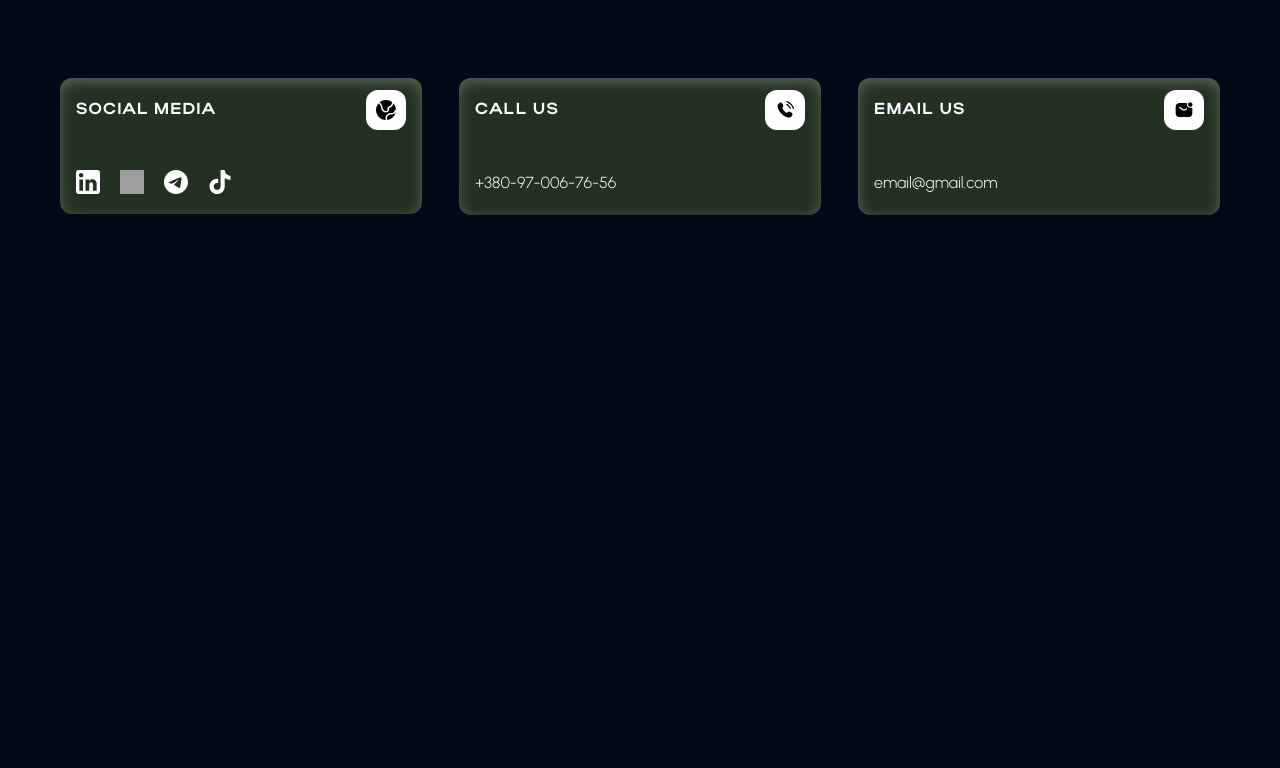
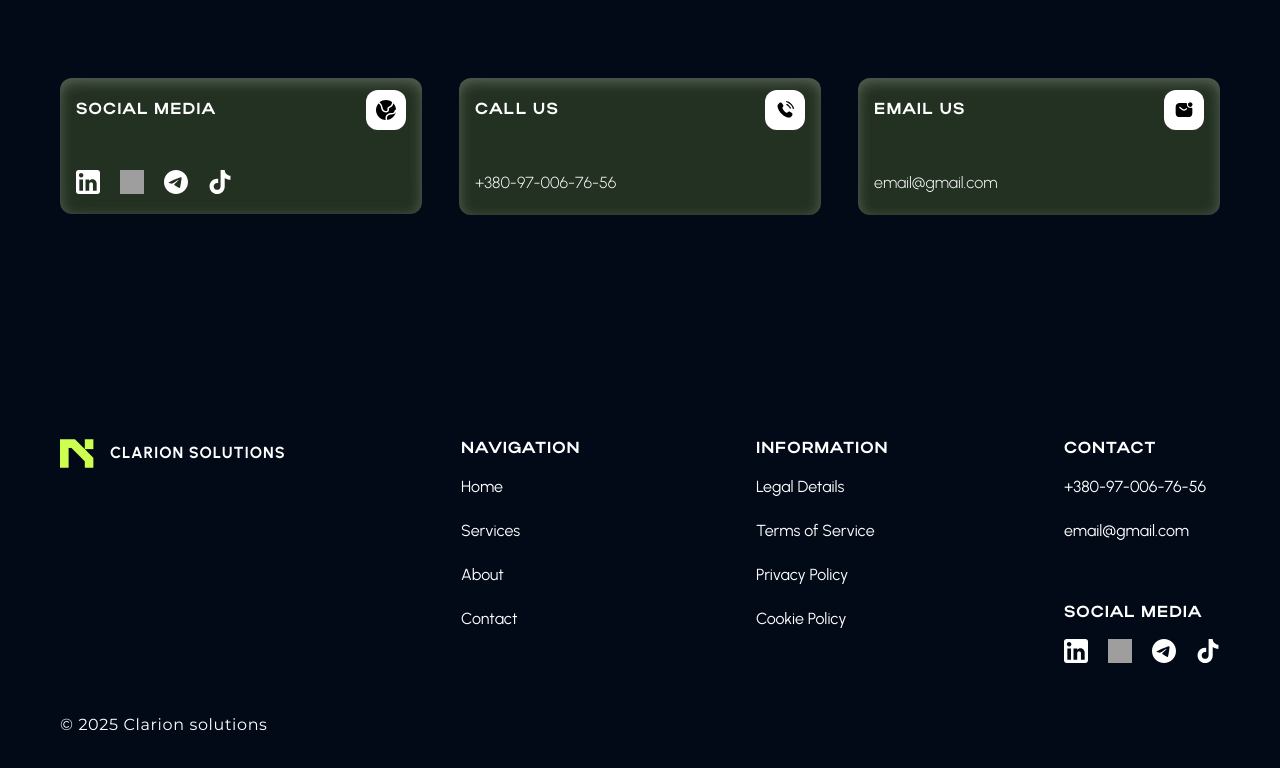
Before and after one commit to Artur-Luniaka/clarion_solutions, a Next.js app: page / in a window 1280 px wide. Shown: the part 4852-5620 px from the top of the page. Before the commit the page ends 5221 px from the top, so only its background shows below. Built offline with nearby package versions, Linux system fonts and the light colour scheme; grey boxes are pictures that could not be loaded.

Commit message:
finished footer

```diff
--- a/src/app/page.js
+++ b/src/app/page.js
@@ -5,6 +5,7 @@ import OurService from "@/components/OurService";
 import SeoPartnerSection from "@/components/SeoPartnerSection";
 import WhyClarionSol from "@/components/WhyClarionSol";
 import FormAndContactSection from "@/components/FormAndContactSection";
+import Footer from "@/components/Footer";
 
 export default function Home() {
   return (
@@ -18,6 +19,7 @@ export default function Home() {
         <JoinSection />
         <FormAndContactSection />
       </main>
+      <Footer />
     </>
   );
 }
--- /dev/null
+++ b/src/components/Footer.jsx
@@ -0,0 +1,171 @@
+"use client";
+
+import Image from "next/image";
+import Link from "next/link";
+import logo from "../../public/IMG/header-logo.png";
+import tiktok from "../../public/SVG/tik-tok.svg";
+import instagram from "../../public/SVG/instagram.svg";
+import linkedin from "../../public/SVG/linkedin.svg";
+import telegram from "../../public/SVG/telegram.svg";
+
+const Footer = () => {
+  const year = new Date().getFullYear();
+
+  return (
+    <footer className="container py-[40px] lg:py-[70px] w-[360px] md:w-[768px] lg:w-[1280px]">
+      <div className="lg:flex lg:flex-row lg:flex-wrap lg:justify-between lg:mb-[50px]">
+        <div className="mb-[60px] lg:mb-0">
+          <Link href="/" className="flex items-center gap-4">
+            <Image src={logo} alt="logo" width={34} height={29} />
+            <span className="text-primary-white font-urbanist font-bold text-base uppercase leading-5 tracking-[0.06em]">
+              Clarion Solutions
+            </span>
+          </Link>
+        </div>
+        <div className="mb-[60px] lg:mb-0">
+          <h3 className="text-primary-white font-actay-wide font-bold text-base uppercase leading-5 tracking-[0.06em] mb-4">
+            Navigation
+          </h3>
+          <nav className="flex flex-col gap-5">
+            <Link
+              href="/"
+              className="font-urbanist font-normal text-base text-primary-white hover:text-title-green transition-all duration-300"
+            >
+              Home
+            </Link>
+            <Link
+              href="#services"
+              className="font-urbanist font-normal text-base text-primary-white hover:text-title-green transition-all duration-300"
+            >
+              Services
+            </Link>
+            <Link
+              href="#about"
+              className="font-urbanist font-normal text-base text-primary-white hover:text-title-green transition-all duration-300"
+            >
+              About
+            </Link>
+            <Link
+              href="#contact"
+              className="font-urbanist font-normal text-base text-primary-white hover:text-title-green transition-all duration-300"
+            >
+              Contact
+            </Link>
+          </nav>
+        </div>
+        <div className="mb-[60px] lg:mb-0">
+          <h3 className="text-primary-white font-actay-wide font-bold text-base uppercase leading-5 tracking-[0.06em] mb-4">
+            Information
+          </h3>
+          <nav className="flex flex-col gap-5">
+            <a
+              href="/"
+              className="font-urbanist font-normal text-base text-primary-white hover:text-title-green transition-all duration-300"
+            >
+              Legal Details
+            </a>
+            <a
+              href="/"
+              className="font-urbanist font-normal text-base text-primary-white hover:text-title-green transition-all duration-300"
+            >
+              Terms of Service
+            </a>
+            <a
+              href="/"
+              className="font-urbanist font-normal text-base text-primary-white hover:text-title-green transition-all duration-300"
+            >
+              Privacy Policy
+            </a>
+            <a
+              href="/"
+              className="font-urbanist font-normal text-base text-primary-white hover:text-title-green transition-all duration-300"
+            >
+              Cookie Policy
+            </a>
+          </nav>
+        </div>
+        <div className="flex flex-col gap-[60px] mb-10 lg:mb-0">
+          <div>
+            <h3 className="text-primary-white font-actay-wide font-bold text-base uppercase leading-5 tracking-[0.06em] mb-4">
+              Contact
+            </h3>
+            <div className="flex flex-col gap-5">
+              <a
+                href="tel:+380970067656"
+                className="font-urbanist font-normal text-base text-primary-white hover:text-title-green transition-all duration-300"
+              >
+                +380-97-006-76-56
+              </a>
+              <a
+                href="mailto:email@gmail.com"
+                className="font-urbanist font-normal text-base text-primary-white hover:text-title-green transition-all duration-300"
+              >
+                email@gmail.com
+              </a>
+            </div>
+          </div>
+          <div>
+            <h3 className="text-primary-white font-actay-wide font-bold text-base uppercase leading-5 tracking-[0.06em] mb-4">
+              Social Media
+            </h3>
+            <div className="flex items-center gap-5">
+              <a
+                href="/"
+                className="hover:scale-110 transition-all duration-300"
+              >
+                <Image
+                  src={linkedin}
+                  alt="tik-tok"
+                  width={24}
+                  height={24}
+                  className="w-6 h-6"
+                />
+              </a>
+              <a
+                href="/"
+                className="hover:scale-110 transition-all duration-300"
+              >
+                <Image
+                  src={instagram}
+                  alt="instagram"
+                  width={24}
+                  height={24}
+                  className="w-6 h-6"
+                />
+              </a>
+              <a
+                href="/"
+                className="hover:scale-110 transition-all duration-300"
+              >
+                <Image
+                  src={telegram}
+                  alt="linkedin"
+                  width={24}
+                  height={24}
+                  className="w-6 h-6"
+                />
+              </a>
+              <a
+                href="/"
+                className="hover:scale-110 transition-all duration-300"
+              >
+                <Image
+                  src={tiktok}
+                  alt="telegram"
+                  width={24}
+                  height={24}
+                  className="w-6 h-6"
+                />
+              </a>
+            </div>
+          </div>
+        </div>
+      </div>
+      <p className="text-primary-white font-montserrat font-normal text-sm leading-[29px] tracking-[0.05em] lg:text-base lg:tracking-[0.04em]">
+        © {year} Clarion solutions
+      </p>
+    </footer>
+  );
+};
+
+export default Footer;
--- a/src/components/FormAndContactSection.jsx
+++ b/src/components/FormAndContactSection.jsx
@@ -47,20 +47,20 @@ const FormAndContactSection = () => {
             type="text"
             placeholder="Name"
             {...register("name", { required: true })}
-            className="w-[320px] lg:w-[370px] h-[40px] lg:h-[48px] px-6 py-[10px] border border-primary-white rounded-[32px] bg-transparent mb-3 placeholder:font-urbanist placeholder:font-light placeholder:text-sm placeholder:text-[#7e7e7e]"
+            className="w-[320px] lg:w-[370px] h-[40px] lg:h-[48px] px-6 py-[10px] border border-primary-white rounded-[32px] bg-transparent mb-3 placeholder:font-urbanist placeholder:font-light placeholder:text-sm placeholder:text-[#7e7e7e] outline-none hover:border-title-green transition-all duration-300 focus:border-title-green"
           />
 
           <input
             type="tel"
             placeholder="Phone number"
             {...register("phone", { required: true })}
-            className="w-[320px] lg:w-[370px] h-[40px] lg:h-[48px] px-6 py-[10px] border border-primary-white rounded-[32px] bg-transparent mb-3 placeholder:font-urbanist placeholder:font-light placeholder:text-sm placeholder:text-[#7e7e7e]"
+            className="w-[320px] lg:w-[370px] h-[40px] lg:h-[48px] px-6 py-[10px] border border-primary-white rounded-[32px] bg-transparent mb-3 placeholder:font-urbanist placeholder:font-light placeholder:text-sm placeholder:text-[#7e7e7e] outline-none hover:border-title-green transition-all duration-300 focus:border-title-green"
           />
 
           <textarea
             placeholder="Your message"
             {...register("message", { required: true })}
-            className="w-[320px] lg:w-[370px] h-[100px] lg:h-[116px] px-6 py-[14px] border border-primary-white rounded-xl bg-transparent mb-4 placeholder:font-urbanist placeholder:font-light placeholder:text-sm placeholder:text-[#7e7e7e] resize-none"
+            className="w-[320px] lg:w-[370px] h-[100px] lg:h-[116px] px-6 py-[14px] border border-primary-white rounded-xl bg-transparent mb-4 placeholder:font-urbanist placeholder:font-light placeholder:text-sm placeholder:text-[#7e7e7e] resize-none outline-none hover:border-title-green transition-all duration-300 focus:border-title-green"
           />
 
           <button
@@ -97,7 +97,7 @@ const FormAndContactSection = () => {
             </div>
           </div>
           <div className="flex items-center gap-5">
-            <a href="/">
+            <a href="/" className="hover:scale-110 transition-all duration-300">
               <Image
                 src={linkedin}
                 alt="tik-tok"
@@ -106,7 +106,7 @@ const FormAndContactSection = () => {
                 className="w-6 h-6"
               />
             </a>
-            <a href="/">
+            <a href="/" className="hover:scale-110 transition-all duration-300">
               <Image
                 src={instagram}
                 alt="instagram"
@@ -115,7 +115,7 @@ const FormAndContactSection = () => {
                 className="w-6 h-6"
               />
             </a>
-            <a href="/">
+            <a href="/" className="hover:scale-110 transition-all duration-300">
               <Image
                 src={telegram}
                 alt="linkedin"
@@ -124,7 +124,7 @@ const FormAndContactSection = () => {
                 className="w-6 h-6"
               />
             </a>
-            <a href="/">
+            <a href="/" className="hover:scale-110 transition-all duration-300">
               <Image
                 src={tiktok}
                 alt="telegram"
@@ -146,7 +146,7 @@ const FormAndContactSection = () => {
           </div>
           <a
             href="tel:+380970067656"
-            className="font-urbanist font-light text-sm text-primary-white lg:text-base"
+            className="font-urbanist font-light text-sm text-primary-white lg:text-base hover:text-title-green transition-all duration-300"
           >
             +380-97-006-76-56
           </a>
@@ -162,7 +162,7 @@ const FormAndContactSection = () => {
           </div>
           <a
             href="mailto:email@gmail.com"
-            className="font-urbanist font-light text-sm text-primary-white lg:text-base"
+            className="font-urbanist font-light text-sm text-primary-white lg:text-base hover:text-title-green transition-all duration-300"
           >
             email@gmail.com
           </a>
```
